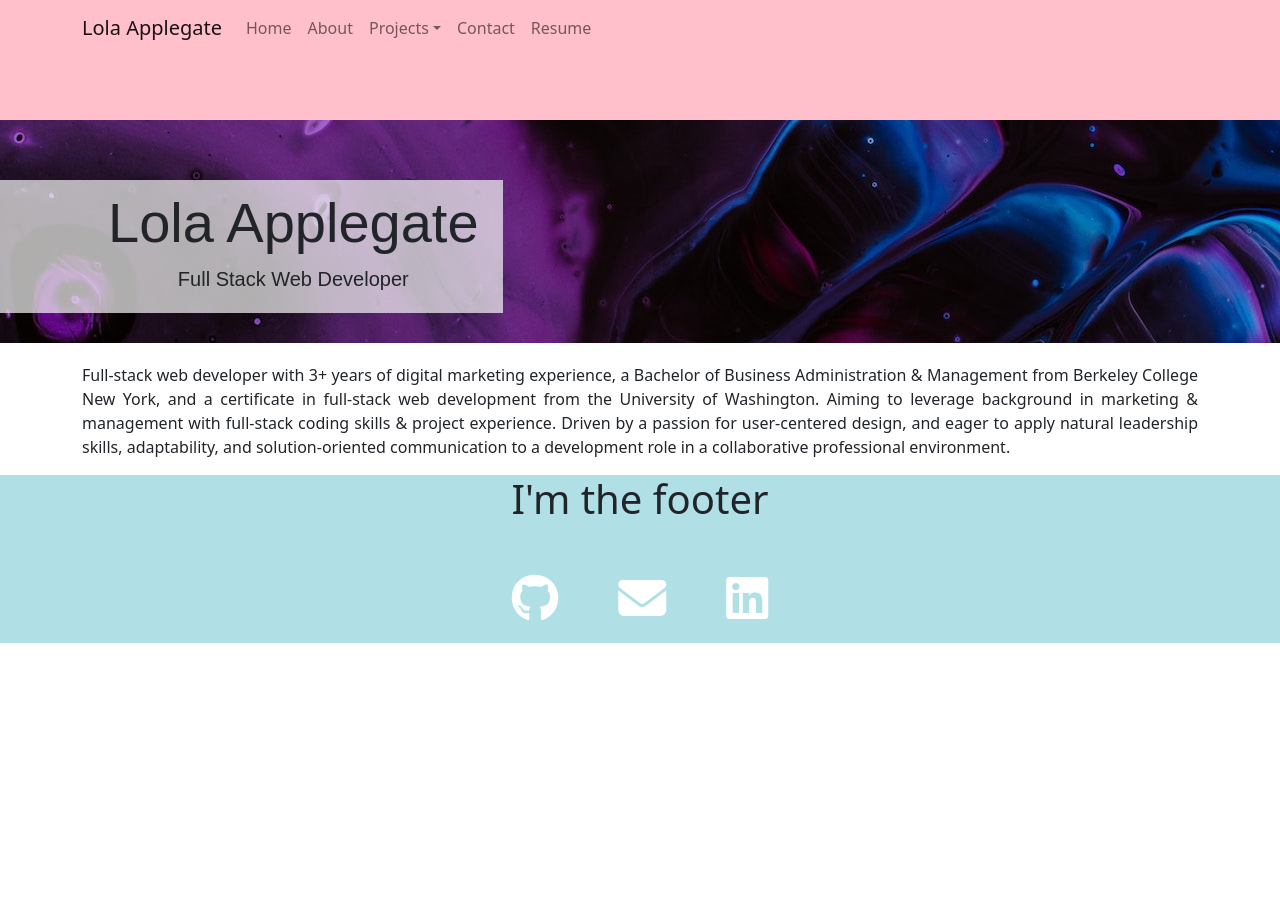
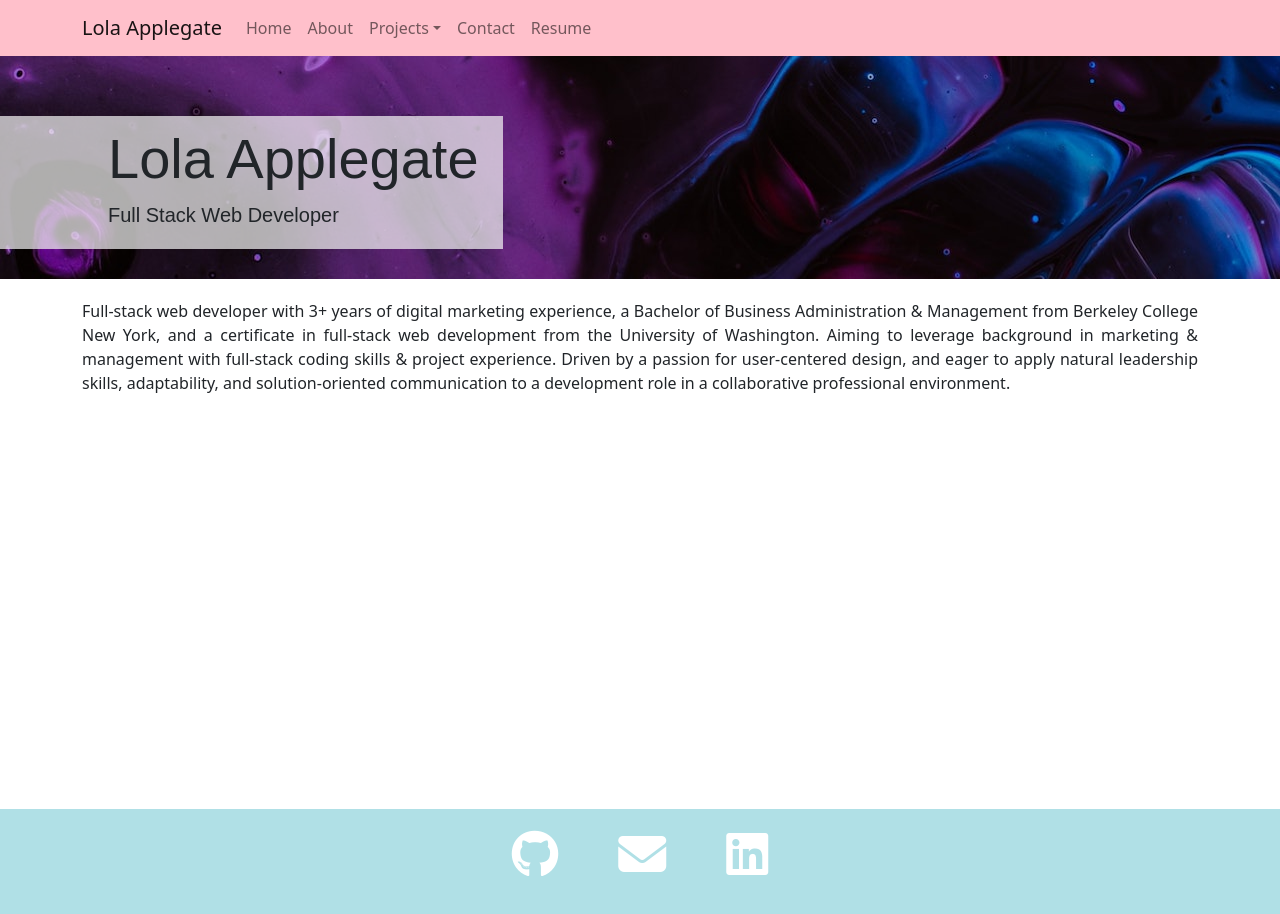
Before and after one commit to lola-violet/my-portfolio, a React (Create React App) app: page / in a window 1280 px wide. Shown: the top 914 px of the page. Before the commit the page ends 800 px from the top, so only its background shows below. Built offline with nearby package versions, Linux system fonts and the light colour scheme.

Commit message:
updated footer placement

```diff
--- a/src/App.css
+++ b/src/App.css
@@ -4,7 +4,7 @@
 }
 
 .App {
-  text-align: center;
+  min-height: 100vh;
 }
 /*
 .App-logo {
--- a/src/components/footer/Footer.js
+++ b/src/components/footer/Footer.js
@@ -6,7 +6,6 @@ import './footer.css';
 export default function Footer() {
     return(
         <div className='footerBlock'>
-            <h1>I'm the footer</h1>
             <div className="container">
                 <div className="custom-footer d-flex flex-wrap justify-content-center align-items-center" id="contact">
                     <a href="https://github.com/lola-violet" target="_blank" rel="noreferrer"><i className="fa-brands fa-github fa-3x"></i></a>
--- a/src/components/footer/footer.css
+++ b/src/components/footer/footer.css
@@ -1,7 +1,8 @@
 .footerBlock {
-    margin: 0;
+    margin: 0 !important;
     padding: 0;
     min-height: 20vh;
+    /* min-height: 90px; */
     background-color: powderblue;
 }
 
--- a/src/components/header/header.css
+++ b/src/components/header/header.css
@@ -1,6 +1,6 @@
 .headerBlock {
     margin: 0;
     padding: 0;
-    min-height: 15vh;
+    max-height: 20vh;
     background-color: pink;
 }
--- a/src/components/mainContainer/MainContainer.js
+++ b/src/components/mainContainer/MainContainer.js
@@ -4,6 +4,8 @@ import React, { useState } from "react";
 import Header from '../header/Header';
 import Jumbo from "../header/jumbo/Jumbo";
 import HomePage from "../body/pages/homePage/HomePage";
+// CSS
+import './main.css';
 
 
 export default function MainContainer() {
@@ -22,7 +24,7 @@ export default function MainContainer() {
         <>
             <Header currentPage={currentPage} handlePageChange={handlePageChange} />
             <Jumbo />
-            <div>
+            <div className="mainContain">
                 {renderPage()}
             </div>
         </>
--- /dev/null
+++ b/src/components/mainContainer/main.css
@@ -0,0 +1,3 @@
+.mainContain {
+    height: 60vh;
+}
```
